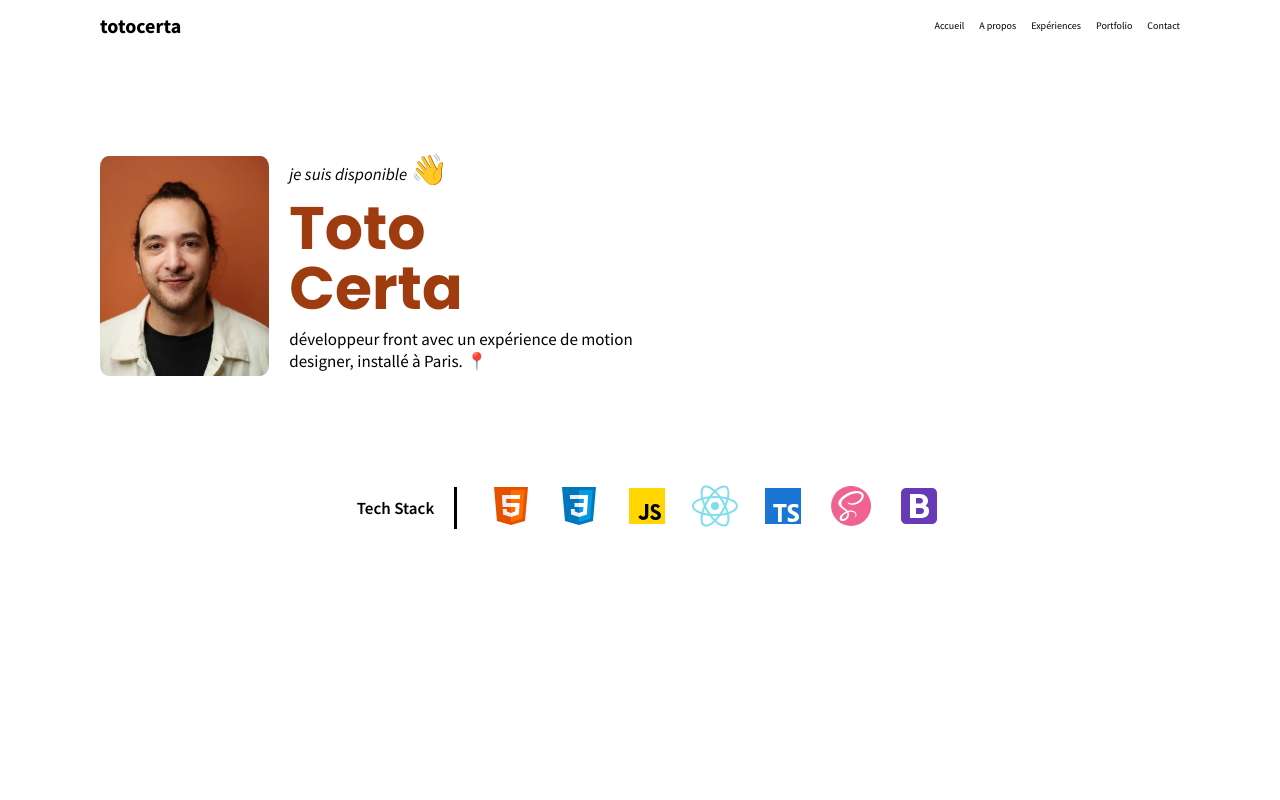
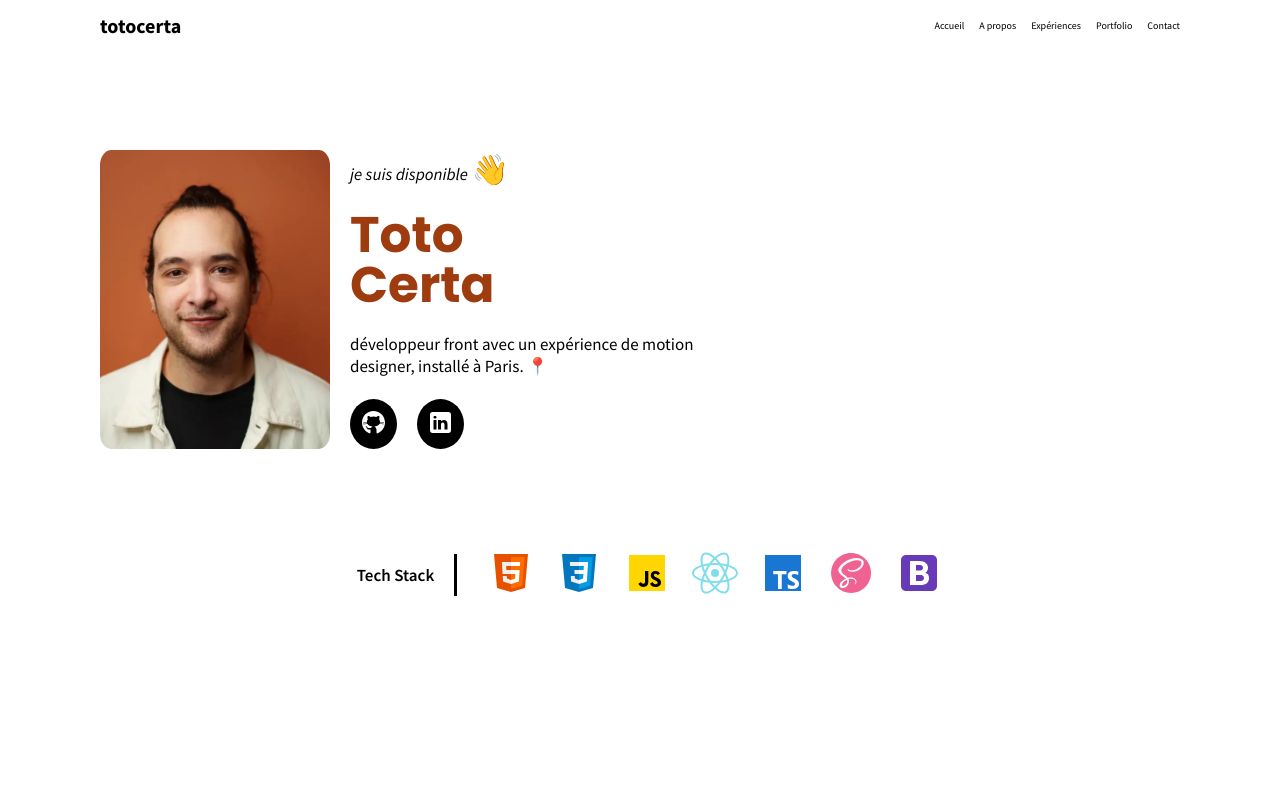
Before and after one commit to HollyTotoC/Site-Perso-v2, a React (Vite) app: page / in a window 1280 px wide. Shown: the top 800 px of the page. Built offline with nearby package versions, Linux system fonts and the light colour scheme.

Commit message:
clean SEO

```diff
--- a/index.html
+++ b/index.html
@@ -4,7 +4,8 @@
     <meta charset="UTF-8" />
     <link rel="icon" type="image/svg+xml" href="/vite.svg" />
     <meta name="viewport" content="width=device-width, initial-scale=1.0" />
-    <title>Toto Certa</title>
+    <meta name="description" content="Bienvenue sur le portfolio de Toto Certa, développeur web expérimenté spécialisé en front-end avec une solide maîtrise de HTML, CSS, JavaScript et React. Découvrez mon parcours, mes compétences techniques, ainsi que les projets sur lesquels j'ai travaillé. Passionné par la création de solutions web innovantes et performantes, je suis toujours prêt pour de nouveaux défis.">
+    <title>Toto Certa - Développeur front</title>
   </head>
   <body>
     <div id="root"></div>
--- a/src/assets/styles/components/_hero.scss
+++ b/src/assets/styles/components/_hero.scss
@@ -8,12 +8,12 @@
 
 .content {
     display: flex;
-    align-items: center;
+    align-items: stretch;
     gap: 2rem;
     &_picture {
         object-fit: contain;
         border-radius: 5%;
-        height: 22rem;
+        width: 23rem;
         overflow: hidden;
         aspect-ratio: 1/1.3;
         display: flex;
@@ -26,12 +26,11 @@
     &_info {
         display: flex;
         flex-direction: column;
-        justify-content: center;
-        align-items: left;
+        justify-content: space-between;
         gap: 1rem;
         width: 40rem;
         & h1 {
-            font-size: 6rem;
+            font-size: 5rem;
             font-weight: 700;
             line-height: 100%;
         }
@@ -63,3 +62,20 @@
         }
     }
 }
+
+.link {
+    &_container {
+        display: flex;
+        align-items: center;
+        justify-content: flex-start;
+        gap: 2rem;
+        & .social {
+            background-color: black;
+            padding: 1.1rem;
+            border-radius: 100%;
+            & img {
+                height: 2.5rem;
+            }
+        }
+    }
+}
--- a/src/components/Contact.tsx
+++ b/src/components/Contact.tsx
@@ -28,7 +28,9 @@ function Contact() {
                     </div>
                     <div className="social_text">
                         <h3>Mail</h3>
-                        <a href="">totoc.contact@gmail.com</a>
+                        <a href="mailto:totoc.contact@gmail.com" aria-label="">
+                            totoc.contact@gmail.com
+                        </a>
                     </div>
                 </div>
             </div>
--- a/src/components/Footer.tsx
+++ b/src/components/Footer.tsx
@@ -4,11 +4,15 @@ import linkedin from "../assets/images/logos/linkedin.svg";
 function Footer() {
     return (
         <footer id="footer">
-            <h5 className="footer_title">
+            <h2 className="footer_title">
                 Copiright © {new Date().getFullYear()} - Tout droits réservés.
-            </h5>
+            </h2>
             <div className="footer_container">
-                <a href="https://github.com/HollyTotoC" className="social">
+                <a
+                    href="https://github.com/HollyTotoC"
+                    aria-label=""
+                    className="social"
+                >
                     <img src={github} alt="" />
                 </a>
                 <a
--- a/src/components/Header.tsx
+++ b/src/components/Header.tsx
@@ -15,19 +15,29 @@ function Header() {
                 <nav>
                     <ul className="menu">
                         <li>
-                            <a href="#home">Accueil</a>
+                            <a href="#home" aria-label="">
+                                Accueil
+                            </a>
                         </li>
                         <li>
-                            <a href="#about">A propos</a>
+                            <a href="#about" aria-label="">
+                                A propos
+                            </a>
                         </li>
                         <li>
-                            <a href="#experiences">Expériences</a>
+                            <a href="#experiences" aria-label="">
+                                Expériences
+                            </a>
                         </li>
                         <li>
-                            <a href="#portfolio">Portfolio</a>
+                            <a href="#portfolio" aria-label="">
+                                Portfolio
+                            </a>
                         </li>
                         <li>
-                            <a href="#contact">Contact</a>
+                            <a href="#contact" aria-label="">
+                                Contact
+                            </a>
                         </li>
                     </ul>
                 </nav>
--- a/src/components/Hero.tsx
+++ b/src/components/Hero.tsx
@@ -1,4 +1,6 @@
 import profilePicture from "../assets/images/toto.webp";
+import github from "../assets/images/logos/github.svg";
+import linkedin from "../assets/images/logos/linkedin.svg";
 
 //import logos
 import html5 from "../assets/images/logos/html5.svg";
@@ -33,12 +35,19 @@ function Hero() {
                             développeur front avec un expérience de motion
                             designer, installé à Paris. 📍
                         </p>
-                        <div>
-                            <a href="">
-                                <i></i>
+                        <div className="link_container">
+                            <a
+                                href="https://github.com/HollyTotoC"
+                                aria-label=""
+                                className="social"
+                            >
+                                <img src={github} alt="" />
                             </a>
-                            <a href="">
-                                <i></i>
+                            <a
+                                href="https://www.linkedin.com/in/toto-certa/"
+                                className="social"
+                            >
+                                <img src={linkedin} alt="" />
                             </a>
                         </div>
                     </div>
--- a/src/components/ProjectBox.tsx
+++ b/src/components/ProjectBox.tsx
@@ -22,7 +22,10 @@ function ProjectBox({ project }: ProjectProps) {
     return (
         <article className="projectbox">
             <div className="projectbox_picture">
-                <a href="">
+                <a
+                    href={project.link === "" ? project.git : project.link}
+                    aria-label=""
+                >
                     <img
                         src={project.mainPicture}
                         alt="website"
@@ -41,7 +44,10 @@ function ProjectBox({ project }: ProjectProps) {
                 <h3 className="title">{project.title}</h3>
                 <p className="text">{project.desc}</p>
                 <div className="buttons">
-                    <a href={project.link === "" ? project.git : project.link}>
+                    <a
+                        href={project.link === "" ? project.git : project.link}
+                        aria-label=""
+                    >
                         <button>
                             {project.link === "" ? "Githib" : "View"}
                         </button>
```
